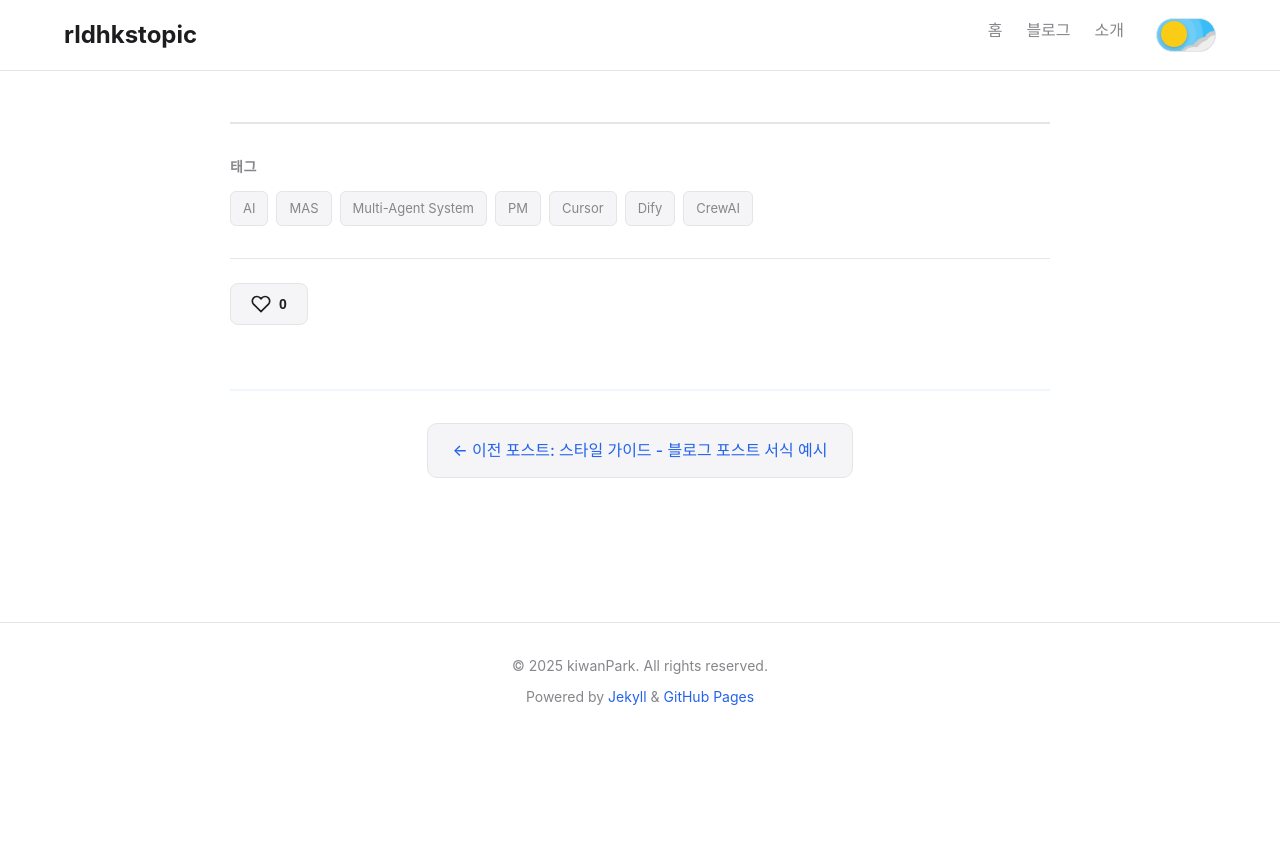
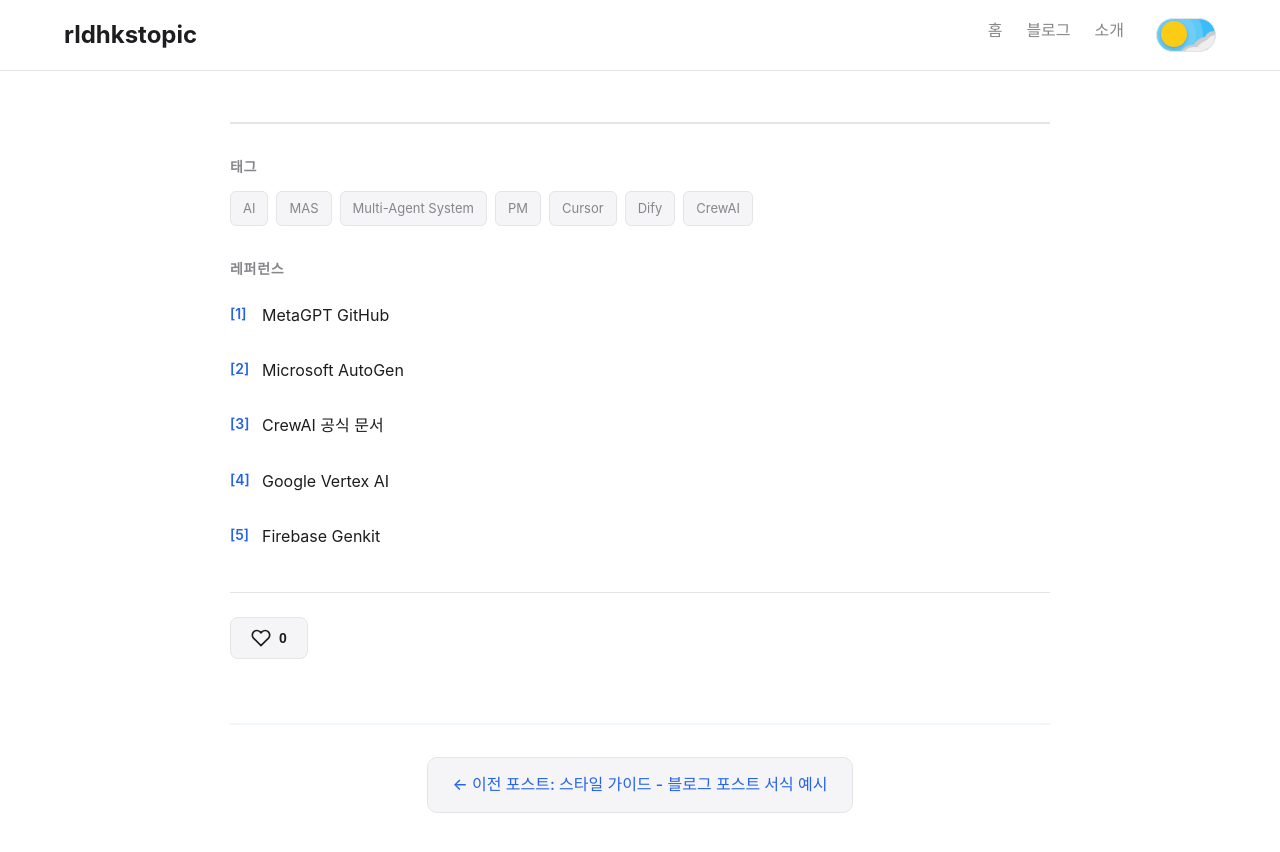
Before and after one commit to rldhkstopic/rldhkstopic.github.io, a Jekyll site: the page built from _posts/2025-12-12-MAS-멀티-에이전트-시스템-학습.md, in a window 1280 px wide and 900 px high, scrolled down 9083 px. Shown: the top 852 px of the window. Built offline with Jekyll 4.4.1, drawn with Linux system fonts in a browser that asks for light colours; nearby versions of some CDN libraries; before the commit the page ends 9831 px from its top, so only the background shows below that; some of the changed lines change nothing that is shown.

Commit message:
레퍼런스 섹션 자동 추출 기능 개선: 참고 자료/레퍼런스 섹션을 하단 컨테이너로 이동

```diff
--- a/_layouts/default.html
+++ b/_layouts/default.html
@@ -457,34 +457,37 @@
           }
         }
 
-        // 본문에서 "참고 자료" 섹션 추출하여 하단 컨테이너로 이동
+        // 본문에서 "참고 자료" 또는 "레퍼런스" 섹션 추출하여 하단 컨테이너로 이동
         const postContent = document.getElementById('post-content');
         if (!postContent) return;
 
-        // "참고 자료" 제목 찾기
-        const referencesHeading = Array.from(postContent.querySelectorAll('h2')).find(h2 => {
-          return h2.textContent.trim() === '참고 자료' || h2.id === '참고-자료';
-        });
+        // "참고 자료" 또는 "레퍼런스" 제목 찾기
+        const allHeadings = postContent.querySelectorAll('h2, h3');
+        let referencesHeading = null;
+
+        for (let heading of allHeadings) {
+          const text = heading.textContent.trim();
+          if (text === '참고 자료' || text === '레퍼런스' || text === 'References' || heading.id === '참고-자료' || heading.id === '레퍼런스') {
+            referencesHeading = heading;
+            break;
+          }
+        }
 
         if (referencesHeading) {
-          // 참고 자료 섹션 전체 찾기 (h2부터 다음 h2나 끝까지)
-          let referencesSection = referencesHeading;
+          const referencesList = [];
           let current = referencesHeading.nextElementSibling;
-          const referencesList = [];
 
-          // 다음 h2나 article 끝까지 수집
-          while (current && current.tagName !== 'H2' && current.tagName !== 'H1') {
-            if (current.tagName === 'UL' || current.tagName === 'OL') {
+          // 다음 h2, h3, h1 또는 article 끝까지 수집
+          while (current) {
+            const tagName = current.tagName;
+
+            // 다음 주요 제목을 만나면 중단
+            if (tagName === 'H2' || tagName === 'H3' || tagName === 'H1') {
+              break;
+            }
+
             // 리스트에서 링크 추출
-              const links = current.querySelectorAll('a');
-              links.forEach(link => {
-                referencesList.push({
-                  title: link.textContent.trim(),
-                  url: link.href
-                });
-              });
-            } else if (current.tagName === 'P') {
-              // 단락에서 링크 추출
+            if (tagName === 'UL' || tagName === 'OL') {
               const links = current.querySelectorAll('a');
               links.forEach(link => {
                 referencesList.push({
@@ -493,12 +496,25 @@
                 });
               });
             }
+            // 단락에서 링크 추출
+            else if (tagName === 'P') {
+              const links = current.querySelectorAll('a');
+              links.forEach(link => {
+                referencesList.push({
+                  title: link.textContent.trim(),
+                  url: link.href
+                });
+              });
+            }
+
             current = current.nextElementSibling;
           }
 
           // 참고 자료 섹션 제거
           let toRemove = referencesHeading;
-          while (toRemove && toRemove !== current) {
+          const stopAt = current; // 다음 제목 또는 null
+
+          while (toRemove && toRemove !== stopAt) {
             const next = toRemove.nextElementSibling;
             toRemove.remove();
             toRemove = next;
@@ -508,18 +524,27 @@
           if (referencesList.length > 0) {
             const footerInfo = document.querySelector('.post-footer-info');
             if (footerInfo) {
+              // 이미 참고 자료 섹션이 있는지 확인
+              let existingRefSection = footerInfo.querySelector('.post-references-section');
+
+              if (!existingRefSection) {
                 const referencesSection = document.createElement('div');
                 referencesSection.className = 'post-references-section';
-              referencesSection.innerHTML = `
-                <h3 class="post-footer-title">참고 자료</h3>
-                <ol class="post-references">
-                  ${referencesList.map((ref, index) => `
+
+                const referencesHTML = referencesList.map((ref, index) => {
+                  return `
                     <li class="post-reference-item">
                       <a href="${ref.url}" target="_blank" rel="noopener noreferrer" class="post-reference-link">
                         ${ref.title}
                       </a>
                     </li>
-                  `).join('')}
+                  `;
+                }).join('');
+
+                referencesSection.innerHTML = `
+                  <h3 class="post-footer-title">레퍼런스</h3>
+                  <ol class="post-references">
+                    ${referencesHTML}
                   </ol>
                 `;
 
@@ -528,7 +553,28 @@
                 if (tagsSection) {
                   tagsSection.insertAdjacentElement('afterend', referencesSection);
                 } else {
-                footerInfo.insertBefore(referencesSection, footerInfo.querySelector('.post-actions'));
+                  const actionsSection = footerInfo.querySelector('.post-actions');
+                  if (actionsSection) {
+                    actionsSection.insertAdjacentElement('beforebegin', referencesSection);
+                  } else {
+                    footerInfo.appendChild(referencesSection);
+                  }
+                }
+              } else {
+                // 기존 섹션이 있으면 링크만 추가
+                const existingList = existingRefSection.querySelector('.post-references');
+                if (existingList) {
+                  referencesList.forEach(ref => {
+                    const li = document.createElement('li');
+                    li.className = 'post-reference-item';
+                    li.innerHTML = `
+                      <a href="${ref.url}" target="_blank" rel="noopener noreferrer" class="post-reference-link">
+                        ${ref.title}
+                      </a>
+                    `;
+                    existingList.appendChild(li);
+                  });
+                }
               }
             }
           }
--- a/_posts/2025-12-12-MAS-멀티-에이전트-시스템-학습.md
+++ b/_posts/2025-12-12-MAS-멀티-에이전트-시스템-학습.md
@@ -266,6 +266,14 @@ Cursor에서 MAS를 구현하는 방법입니다. 핵심은 **"채팅방을 일
 - 자동화된 피드백 루프가 필수적일 때
 - 반복 검증이 많이 필요한 작업
 
+## 참고 자료
+
+- [MetaGPT GitHub](https://github.com/geekan/MetaGPT)
+- [Microsoft AutoGen](https://github.com/microsoft/autogen)
+- [CrewAI 공식 문서](https://docs.crewai.com/)
+- [Google Vertex AI](https://cloud.google.com/vertex-ai)
+- [Firebase Genkit](https://firebase.google.com/docs/genkit)
+
 ## 학습 후기
 
 이번 학습을 통해 MAS의 개념과 실제 적용 방법을 명확히 이해할 수 있었습니다. 특히 Cursor를 활용한 Clean Room 프로토콜은 비용과 종속성 문제를 해결하면서도 효과적인 MAS를 구현할 수 있는 현실적인 방법이라는 것을 알게 되었습니다.
```
Lines whose indentation alone changed are shown as unchanged.
